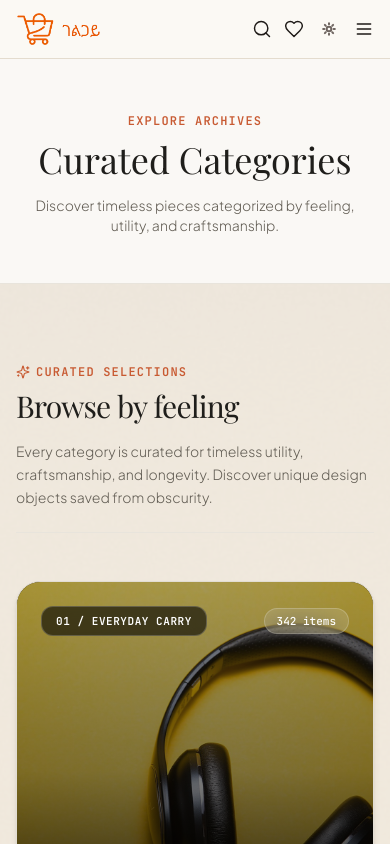
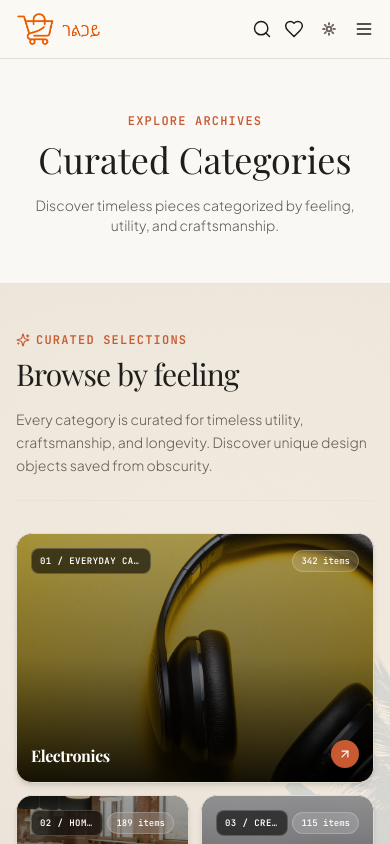
Before and after one commit to Paleo-Marketplace/Gelgay-MarketPlace, a Next.js app in the folder apps/buyer-storefront/: page /categories in a window 390 px wide. Shown: the top 844 px of the page. Built offline with nearby package versions, Linux system fonts and the light colour scheme; no server answers; a web font is replaced by a local one.

Commit message:
redesigned mobile category bento into a clean two-column grid

```diff
--- a/apps/buyer-storefront/components/CategoryGrid.tsx
+++ b/apps/buyer-storefront/components/CategoryGrid.tsx
@@ -45,30 +45,31 @@ export default function CategoryGrid({ onSelectCategory }: CategoryGridProps) {
   };
 
   // Explicit, fail-safe Bento Grid layout classes for all 5 cards
+  // Balanced, responsive Bento Grid layout: 2-col on mobile, full bento on tablet/desktop
   const getCardLayoutClass = (index: number) => {
     switch (index) {
       case 0:
-        // 01: Electronics (Left Large Hero Card)
-        return 'col-span-12 lg:col-span-7 lg:row-span-2 min-h-[380px] lg:min-h-[620px]';
+        // 01: Electronics (Hero Card: full width on mobile, 7 cols / 2 rows on tablet+)
+        return 'col-span-12 md:col-span-7 md:row-span-2 min-h-[250px] sm:min-h-[320px] md:min-h-[580px]';
       case 1:
-        // 02: Furniture (Top Right Card)
-        return 'col-span-12 sm:col-span-6 lg:col-span-5 min-h-[295px]';
+        // 02: Furniture (6 cols on mobile = 2-column grid, 5 cols on tablet+)
+        return 'col-span-6 md:col-span-5 min-h-[170px] sm:min-h-[220px] md:min-h-[275px]';
       case 2:
-        // 03: Studio Gear (Middle Right Card)
-        return 'col-span-12 sm:col-span-6 lg:col-span-5 min-h-[295px]';
+        // 03: Studio Gear (6 cols on mobile = 2-column grid, 5 cols on tablet+)
+        return 'col-span-6 md:col-span-5 min-h-[170px] sm:min-h-[220px] md:min-h-[275px]';
       case 3:
-        // 04: Archival Wear (Bottom Left Wide Card)
-        return 'col-span-12 md:col-span-6 min-h-[320px]';
+        // 04: Archival Wear (6 cols on mobile = 2-column grid, 6 cols on tablet+)
+        return 'col-span-6 md:col-span-6 min-h-[170px] sm:min-h-[220px] md:min-h-[290px]';
       case 4:
-        // 05: Rare Reads (Bottom Right Wide Card)
-        return 'col-span-12 md:col-span-6 min-h-[320px]';
+        // 05: Rare Reads (6 cols on mobile = 2-column grid, 6 cols on tablet+)
+        return 'col-span-6 md:col-span-6 min-h-[170px] sm:min-h-[220px] md:min-h-[290px]';
       default:
-        return 'col-span-12 md:col-span-6 min-h-[300px]';
+        return 'col-span-6 md:col-span-6 min-h-[170px]';
     }
   };
 
   return (
-    <section id="categories" className="relative py-20 lg:py-24 border-b border-[#E8E4DC] dark:border-[#33302B] overflow-hidden bg-[#FAF8F5] dark:bg-[#141312]">
+    <section id="categories" className="relative py-12 md:py-20 lg:py-24 border-b border-[#E8E4DC] dark:border-[#33302B] overflow-hidden bg-[#FAF8F5] dark:bg-[#141312]">
       {/* Organic Tree Texture Overlay */}
       <div
         className="absolute inset-0 bg-cover bg-center bg-no-repeat z-0 opacity-15 pointer-events-none"
@@ -81,7 +82,7 @@ export default function CategoryGrid({ onSelectCategory }: CategoryGridProps) {
       <div className="max-w-7xl mx-auto px-4 sm:px-6 lg:px-8 relative z-10">
 
         {/* Section Header */}
-        <div className="flex flex-col md:flex-row md:items-end justify-between mb-12 pb-6 border-b border-[#E8E4DC] dark:border-[#33302B]">
+        <div className="flex flex-col md:flex-row md:items-end justify-between mb-8 md:mb-12 pb-6 border-b border-[#E8E4DC] dark:border-[#33302B]">
           <div className="space-y-2">
             <span className="font-mono text-xs uppercase tracking-widest text-[#C85A32] font-semibold flex items-center gap-1.5">
               <Sparkles className="w-3.5 h-3.5 text-[#C85A32]" />
@@ -105,8 +106,8 @@ export default function CategoryGrid({ onSelectCategory }: CategoryGridProps) {
           </div>
         </div>
 
-        {/* Rock-Solid Bento Grid (12 Columns) */}
-        <div className="grid grid-cols-1 sm:grid-cols-2 lg:grid-cols-12 gap-6">
+        {/* Rock-Solid Responsive Bento Grid (12 Columns) */}
+        <div className="grid grid-cols-12 gap-3 sm:gap-4 md:gap-6">
           {categoriesList.map((cat: any, idx) => {
             const filterKey = cat.filterKey || cat.name;
             const layoutClass = getCardLayoutClass(idx);
@@ -115,7 +116,7 @@ export default function CategoryGrid({ onSelectCategory }: CategoryGridProps) {
               <div
                 key={cat.id || cat.slug || cat.name || `cat-grid-key-${idx}`}
                 onClick={() => handleCategoryClick(filterKey)}
-                className={`${layoutClass} group relative overflow-hidden bg-[#1F1E1B] border border-[#E2DDD3] cursor-pointer shadow-md hover:shadow-2xl transition-all duration-500 rounded-3xl flex flex-col justify-between p-6 sm:p-8`}
+                className={`${layoutClass} group relative overflow-hidden bg-[#1F1E1B] border border-[#E2DDD3] cursor-pointer shadow-md hover:shadow-2xl transition-all duration-500 rounded-2xl md:rounded-3xl flex flex-col justify-between p-3.5 sm:p-6 md:p-8`}
               >
                 {/* Background Image with Guaranteed Fit and Contrast */}
                 <img
@@ -132,28 +133,28 @@ export default function CategoryGrid({ onSelectCategory }: CategoryGridProps) {
                 <div className="absolute inset-0 bg-gradient-to-t from-black/90 via-black/40 to-black/20 group-hover:from-black/95 transition-opacity" />
 
                 {/* Top Header: Badge Pill + Item Counter */}
-                <div className="relative z-10 flex items-center justify-between text-white/90 font-mono text-xs">
-                  <span className="px-3.5 py-1.5 bg-black/60 backdrop-blur-md border border-white/20 uppercase tracking-wider text-[11px] rounded-xl font-semibold text-white shadow-xs">
+                <div className="relative z-10 flex items-center justify-between text-white/90 font-mono text-xs gap-1">
+                  <span className="px-2 sm:px-3.5 py-1 bg-black/60 backdrop-blur-md border border-white/20 uppercase tracking-wider text-[9px] sm:text-[11px] rounded-lg sm:rounded-xl font-semibold text-white shadow-xs truncate max-w-[120px] sm:max-w-none">
                     {cat.tag}
                   </span>
-                  <span className="px-3 py-1 bg-white/15 backdrop-blur-md border border-white/20 rounded-full text-white font-mono text-[11px] font-medium shadow-xs">
+                  <span className="px-2 sm:px-3 py-0.5 sm:py-1 bg-white/15 backdrop-blur-md border border-white/20 rounded-full text-white font-mono text-[9px] sm:text-[11px] font-medium shadow-xs shrink-0">
                     {cat.itemCount}
                   </span>
                 </div>
 
                 {/* Bottom Content: Title + Subtitle + Action Icon */}
-                <div className="relative z-10 text-white flex items-end justify-between pt-16 gap-4">
-                  <div className="space-y-1.5 flex-1 min-w-0">
-                    <h3 className="font-serif text-2xl sm:text-3xl lg:text-4xl font-bold tracking-tight text-white group-hover:text-[#F3A582] transition-colors truncate">
+                <div className="relative z-10 text-white flex items-end justify-between pt-6 sm:pt-16 gap-2 sm:gap-4">
+                  <div className="space-y-0.5 sm:space-y-1.5 flex-1 min-w-0">
+                    <h3 className="font-serif text-base sm:text-2xl md:text-3xl lg:text-4xl font-bold tracking-tight text-white group-hover:text-[#F3A582] transition-colors truncate">
                       {cat.name}
                     </h3>
-                    <p className="font-sans text-xs sm:text-sm text-white/80 font-light line-clamp-2 leading-relaxed">
+                    <p className="hidden sm:block font-sans text-xs sm:text-sm text-white/80 font-light line-clamp-2 leading-relaxed">
                       {cat.description}
                     </p>
                   </div>
 
-                  <div className="w-11 h-11 rounded-full bg-[#C85A32] text-white flex items-center justify-center group-hover:bg-[#D96B42] group-hover:scale-110 transition-all duration-300 shadow-lg shrink-0">
-                    <ArrowUpRight className="w-5 h-5 text-white" />
+                  <div className="w-7 h-7 sm:w-11 sm:h-11 rounded-full bg-[#C85A32] text-white flex items-center justify-center group-hover:bg-[#D96B42] group-hover:scale-110 transition-all duration-300 shadow-lg shrink-0">
+                    <ArrowUpRight className="w-3.5 h-3.5 sm:w-5 sm:h-5 text-white" />
                   </div>
                 </div>
               </div>
```
